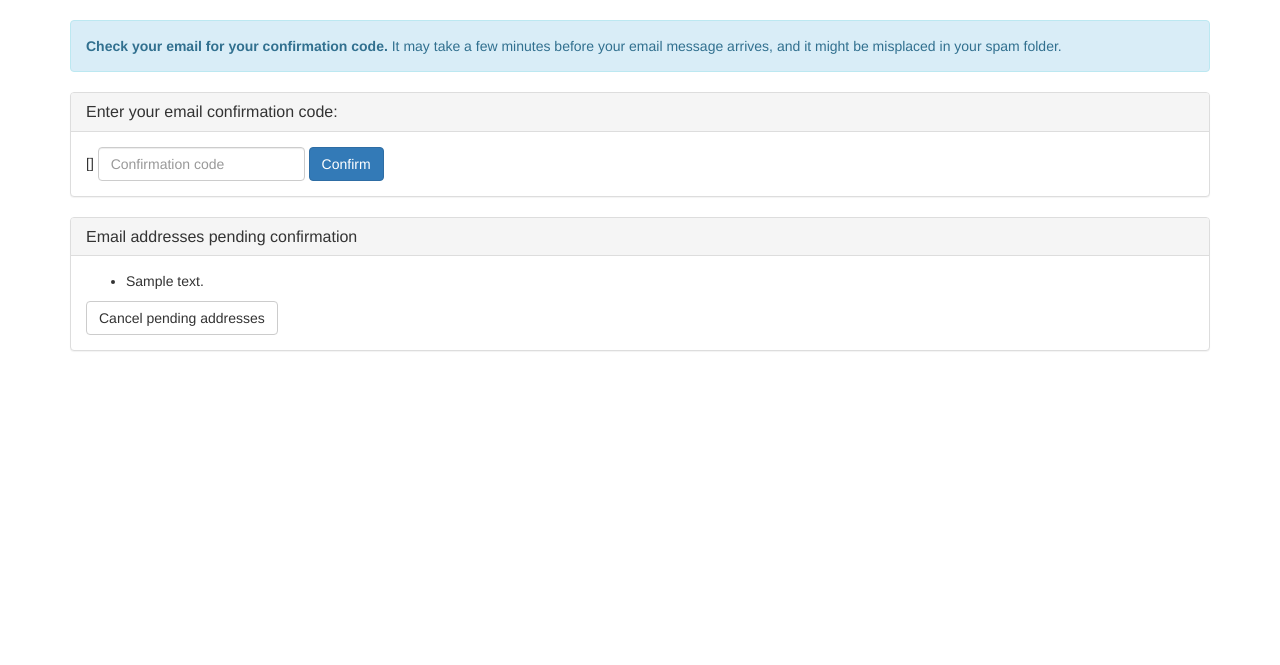
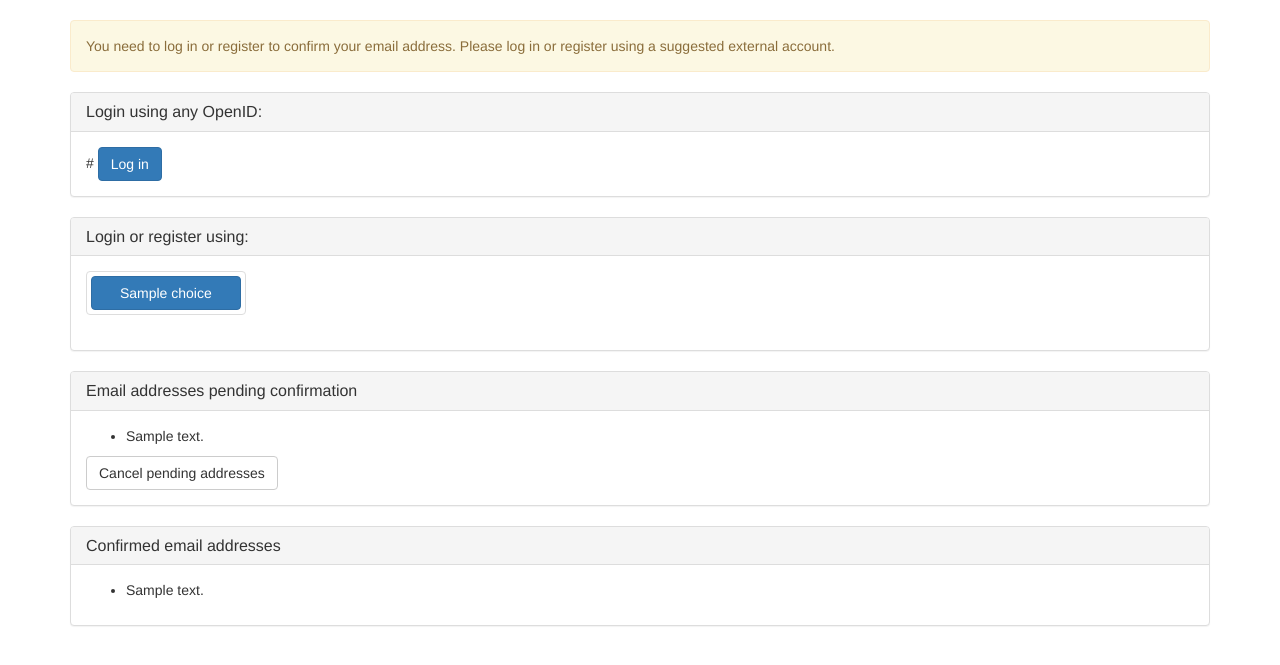
Before and after one commit to castedo/celauth, a Django app: template celauth/dj/celauth/templates/celauth/enter_code.html in a window 1280 px wide. Shown: the part 65-730 px from the top of the page. Run offline with Django 3.2, Linux system fonts and the light colour scheme; the template is opened without the code that fills it: most values are stand-ins (such as "Sample title", 1, 10 or a date in 2020); some libraries are stand-ins or nearby versions.

Commit message:
v1.7, add start with email option, more context dependent handling for UX, remaining boostrap styling

```diff
--- a/celauth/dj/celauth/templates/celauth/enter_code.html
+++ b/celauth/dj/celauth/templates/celauth/enter_code.html
@@ -1,21 +1,27 @@
 {% extends 'celauth/base.html' %}
 {% block content %}
 
+{% if check_email_msg %}
 <p class="alert alert-info">
 <strong>Check your email for your confirmation code.</strong>
-It may take a few minutes before your email message arrives, and it might be
-misplaced in your spam folder.
+Your confirmation email message might get misdirected to your spam folder.
 </p>
+{% endif %}
 
+{% if gate.loginid %}
 <div class="panel panel-default">
   <div class="panel-heading">
     <h2 class="panel-title">Enter your email confirmation code:</h2>
   </div>
   <div class="panel-body">
     <form action="{% url 'celauth:confirm_email' '' %}" method="post" class="form-inline">
-      {{ form.non_field_errors }}
+      {% if form.non_field_errors %}
+      <div class="alert alert-danger">{{ form.non_field_errors }}</div>
+      {% endif %}
+      {% if form.code.errors %}
+      <div class="alert alert-danger">{{ form.code.errors }}</div>
+      {% endif %}
       <div class="form-group">
-        {{ form.code.errors }}
         <label for="id_code" class="sr-only">Confirmation code:</label>
         <input id="id_code" name="code" type="text" class="form-control" placeholder="Confirmation code"/>
       </div>
@@ -27,25 +33,20 @@ misplaced in your spam folder.
     </form>
   </div>
 </div>
-
-{% if gate.addresses_pending %}
-<div class="panel panel-default">
-  <div class="panel-heading">
-    <h3 class="panel-title">Email addresses pending confirmation</h3>
-  </div>
-  <div class="panel-body">
-    <ul>
-    {{ gate.addresses_pending | unordered_list }}
-    </ul>
-    <form action="{% url 'celauth:disclaim' %}" method="post" class="form">
-    <input type="submit" value="Cancel pending addresses" class="btn btn-default"/>
-    {% if next_url %}
-    <input type="hidden" name="{{ next_name }}" value="{{ next_url }}"/>
-    {% endif %}
-    {% csrf_token %}
-    </form>
-  </div>
-</div>
+{% else %}
+<p class="alert alert-warning">
+  You need to log in or register to confirm your email address. Please log
+  in or register using a suggested external account.
+</p>
+<form action="{% url 'celauth:login' %}" method="post">
+{% csrf_token %}
+{% if next_url %}
+<input type="hidden" name="{{ next_name }}" value="{{ next_url }}"/>
+{% endif %}
+{% include "celauth/login_prompt.html" %}
+</form>
 {% endif %}
 
+{% include "celauth/list_addresses.html" %}
+
 {% endblock content %}
--- /dev/null
+++ b/celauth/dj/celauth/templates/celauth/list_addresses.html
@@ -0,0 +1,33 @@
+
+{% if gate.addresses_pending %}
+<div class="panel panel-default">
+  <div class="panel-heading">
+    <h3 class="panel-title">Email addresses pending confirmation</h3>
+  </div>
+  <div class="panel-body">
+    <ul>
+    {{ gate.addresses_pending | unordered_list }}
+    </ul>
+    <form action="{% url 'celauth:disclaim' %}" method="post" class="form">
+    <input type="submit" value="Cancel pending addresses" class="btn btn-default"/>
+    {% if next_url %}
+    <input type="hidden" name="{{ next_name }}" value="{{ next_url }}"/>
+    {% endif %}
+    {% csrf_token %}
+    </form>
+  </div>
+</div>
+{% endif %}
+
+{% if gate.addresses_confirmed %}
+<div class="panel panel-default">
+  <div class="panel-heading">
+    <h3 class="panel-title">Confirmed email addresses</h3>
+  </div>
+  <div class="panel-body">
+    <ul>
+    {{ gate.addresses_confirmed | unordered_list }}
+    </ul>
+  </div>
+</div>
+{% endif %}
--- a/examples/djadmin/settings.py
+++ b/examples/djadmin/settings.py
@@ -95,3 +95,5 @@ CEL_ACCOUNTANT = 'djadmin.DjangoUserManager'
 CEL_SESSION_STORE = 'celauth.dj.celauth.DjangoAuthCelSessionStore'
 
 CONFIRM_EMAIL_FROM = 'noreply@example.com'
+
+EMAIL_BACKEND = 'django.core.mail.backends.console.EmailBackend'
--- a/setup.py
+++ b/setup.py
@@ -3,7 +3,7 @@
 from distutils.core import setup
 
 setup(name='django-openid-celauth',
-      version='1.6.0',
+      version='1.7.0',
       install_requires=['Django>=1.6', 'python-openid>=2.2', 'South>=0.8'],
       description='Claimed Email Login Authentication with OpenID and Django',
       keywords='django, openid',
```
Also changed, not shown: celauth/dj/celauth/templates/celauth/default_view.html (+10 -33 lines), celauth/dj/celauth/views.py (+17 -12 lines), celauth/providers.py (+4 -6 lines), 1 other file.
